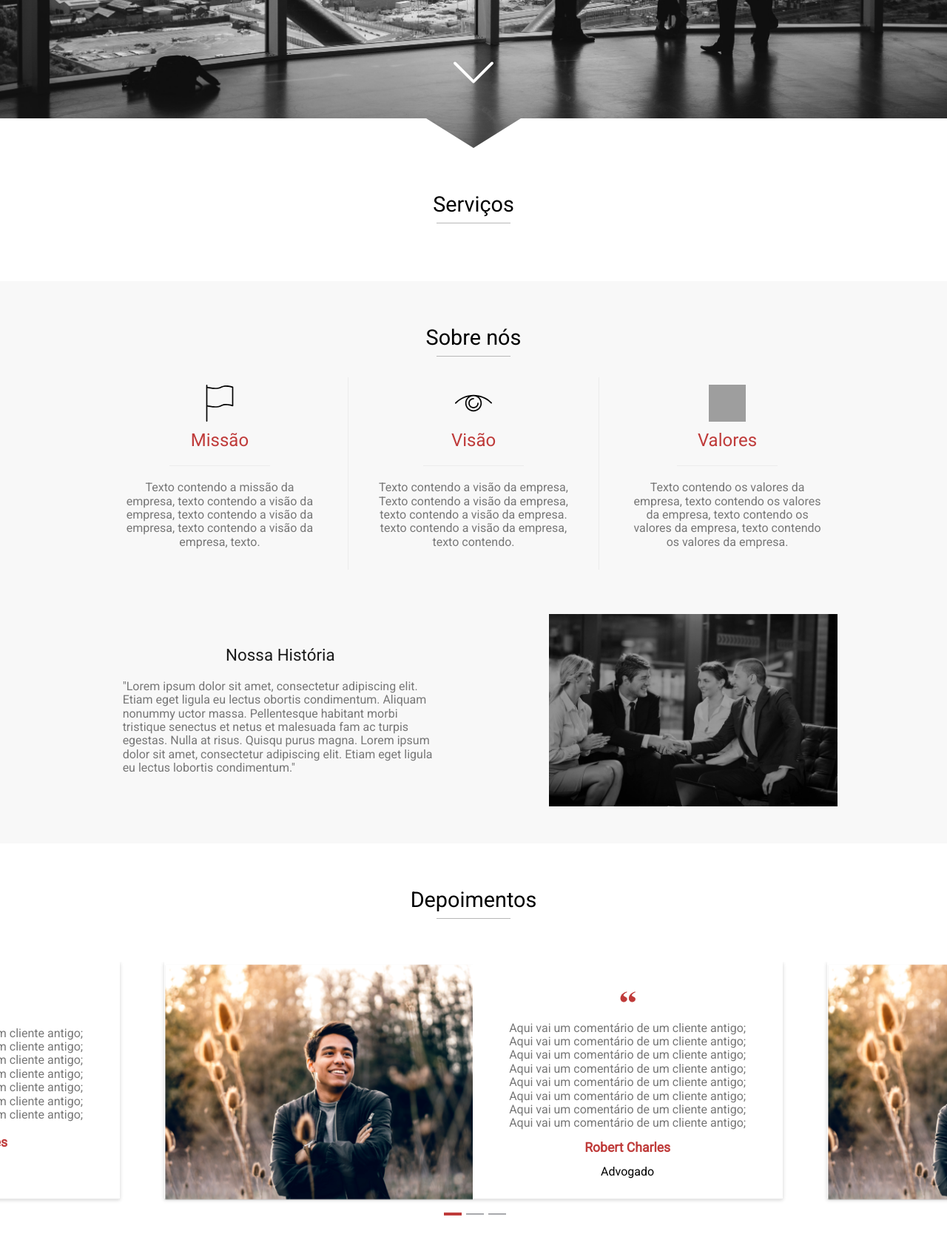
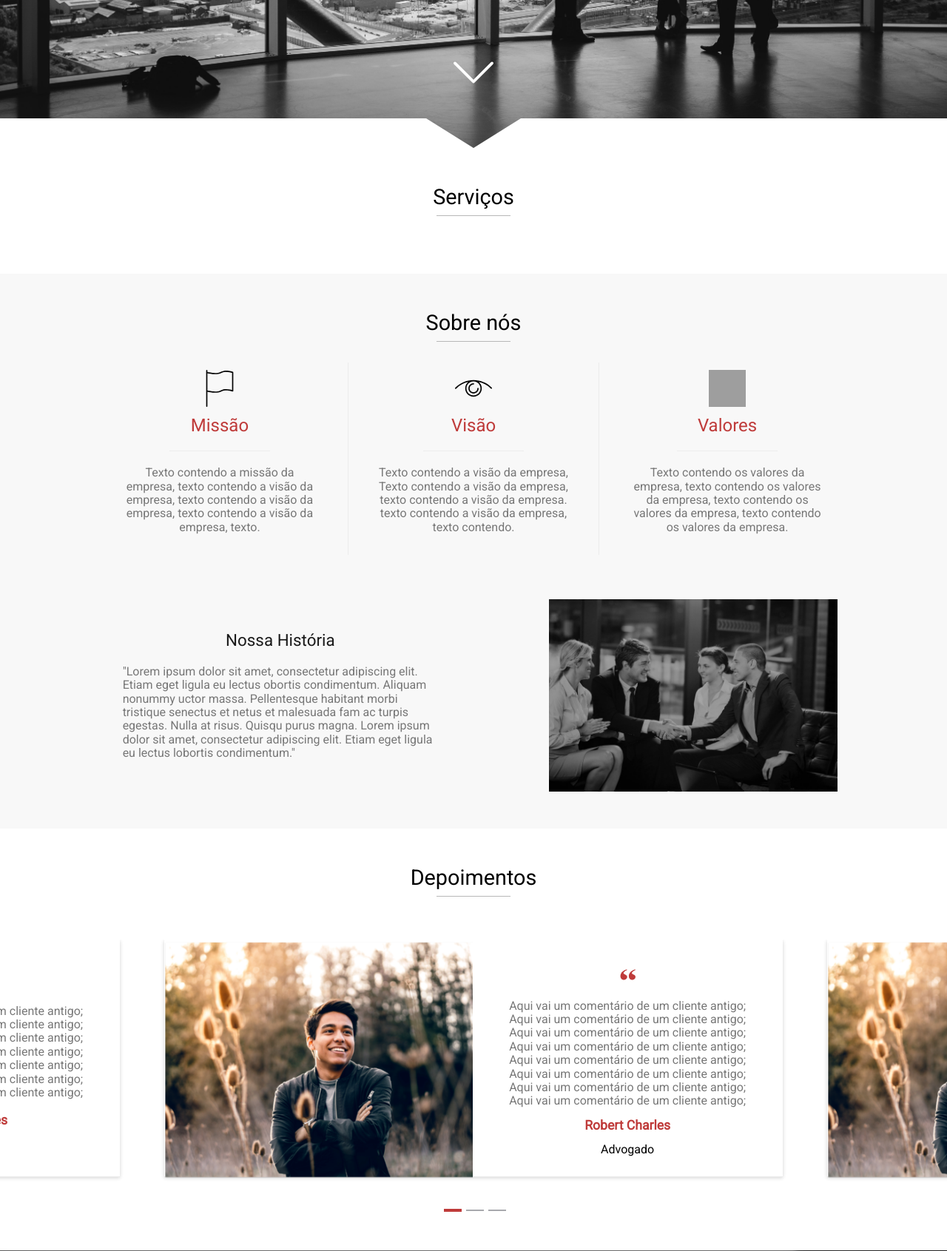
Before and after one commit to citi-onboarding/VirtuConsultoria, a Django app: page / in a window 1280 px wide. Shown: the part 600-2291 px from the top of the page at 74% size. Run offline with Django 3.2, Linux system fonts and the light colour scheme; some libraries are stand-ins or nearby versions; grey boxes are pictures that could not be loaded.

Commit message:
Remoção de arquivos desnecessários, ajuste no espaçamento dos dots do depoimento, remoção de requisição errada a um arquivo

```diff
--- a/static/css/style.css
+++ b/static/css/style.css
@@ -129,7 +129,7 @@ body {
     display: flex;
     flex-direction: column;
     align-items: center;
-    padding-top: 60px;  /*Deixar o titulo um pouco afastado da div anterior*/
+    padding-top: 50px;  /*Deixar o titulo um pouco afastado da div anterior*/
     padding-bottom: 20px; /*Deixar o titulo um pouco afastado do conteúdo da div que ele está*/
 }
 
@@ -558,9 +558,7 @@ input[type=submit] { /* Ajusta as configuracoes do botao*/
 
 
 #contatos{ /* Define o tamanho da div contato*/
-    background-image: url("{% static 'image/rawpixel-623440-unsplash.jpg' %}");
     width: 100vw;
-
 }
 
 textarea:focus, input:focus, select:focus {
@@ -796,6 +794,10 @@ a {
     align-items: center;
     justify-content: space-around;
     margin-bottom: 20px;
+}
+
+#depoimentos .slick-dots.dots-css{
+    bottom: -50px;
 }
 
 .inner-texto-depoimento{
--- a/static/js/main.js
+++ b/static/js/main.js
@@ -321,9 +321,9 @@ function website(link) { //Recebe o link do html de acordo com a div
 }
 
 function initMap() {
-    var uluru = { lat: -8.0517075, lng: -34.9540205 }; //Coordenadas do CFCH
+    var uluru = { lat: -8.0498704, lng: -34.9542109 }; //Coordenadas do CFCH
     var map = new google.maps.Map(document.getElementById('map'), {
-        zoom: 14,  //Disposição do mapa na tela
+        zoom: 18,  //Disposição do mapa na tela
         center: uluru
     });
 }
```
Also changed, not shown: static/image/rawpixel-623440-unsplash (2).jpg (deleted), static/image/rawpixel-623440-unsplash (3).jpg (deleted), 2 other files.
